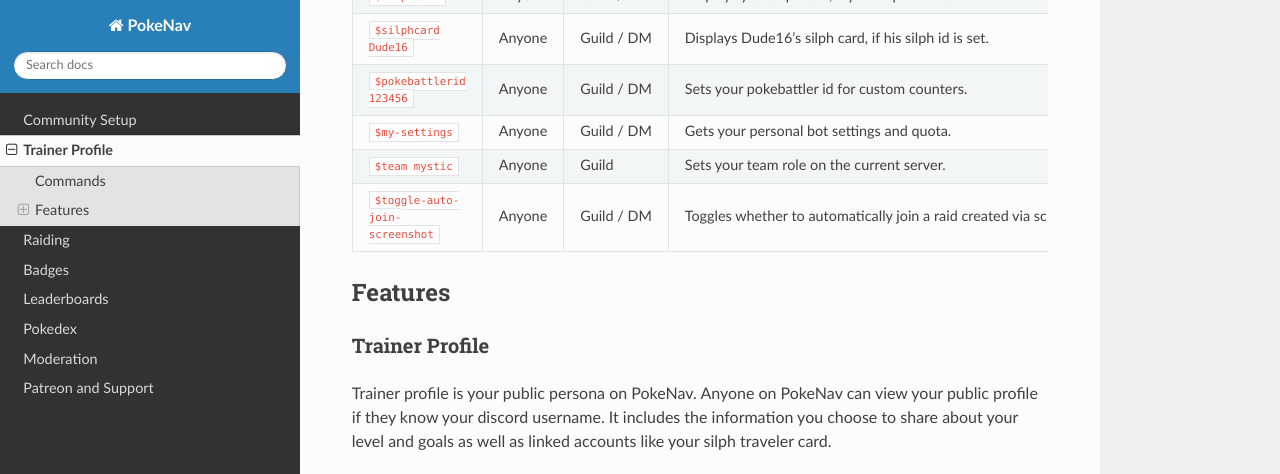
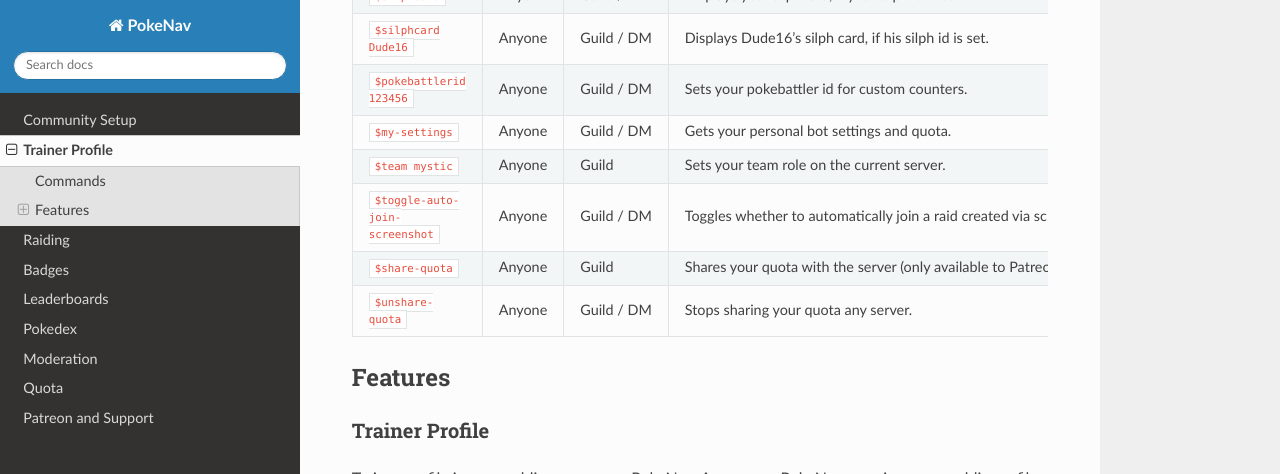
Before and after one commit to PokeNavBot/pokenav-documentation, a Sphinx documentation site: the page built from source/trainer.md, in a window 1280 px wide and 900 px high, scrolled down 632 px, cut to the strip 0-474 px from the top of the window. Built offline with Sphinx 7.4.7 and the Read the Docs theme 2.0.0, drawn with Linux system fonts in a browser that asks for light colours; formulas are drawn with MathJax 3.

Commit message:
quota rules

````diff
--- a/source/index.rst
+++ b/source/index.rst
@@ -55,4 +55,5 @@
    leaderboards
    pokedex
    moderation
+   quota
    patreon
--- a/source/trainer.md
+++ b/source/trainer.md
@@ -21,6 +21,8 @@
    ``$my-settings``, Anyone, Guild / DM, "Gets your personal bot settings and quota."
    ``$team mystic``, Anyone, Guild, "Sets your team role on the current server."
    ``$toggle-auto-join-screenshot``, Anyone, Guild / DM, "Toggles whether to automatically join a raid created via screenshot."
+   ``$share-quota``, Anyone, Guild, "Shares your quota with the server (only available to Patreon subscribers)."
+   ``$unshare-quota``, Anyone, Guild / DM, "Stops sharing your quota any server."
 
 ```
 
````
Also changed, not shown: source/moderation.md (+1 -0 lines), source/quota.md (added, +31 -0 lines).
